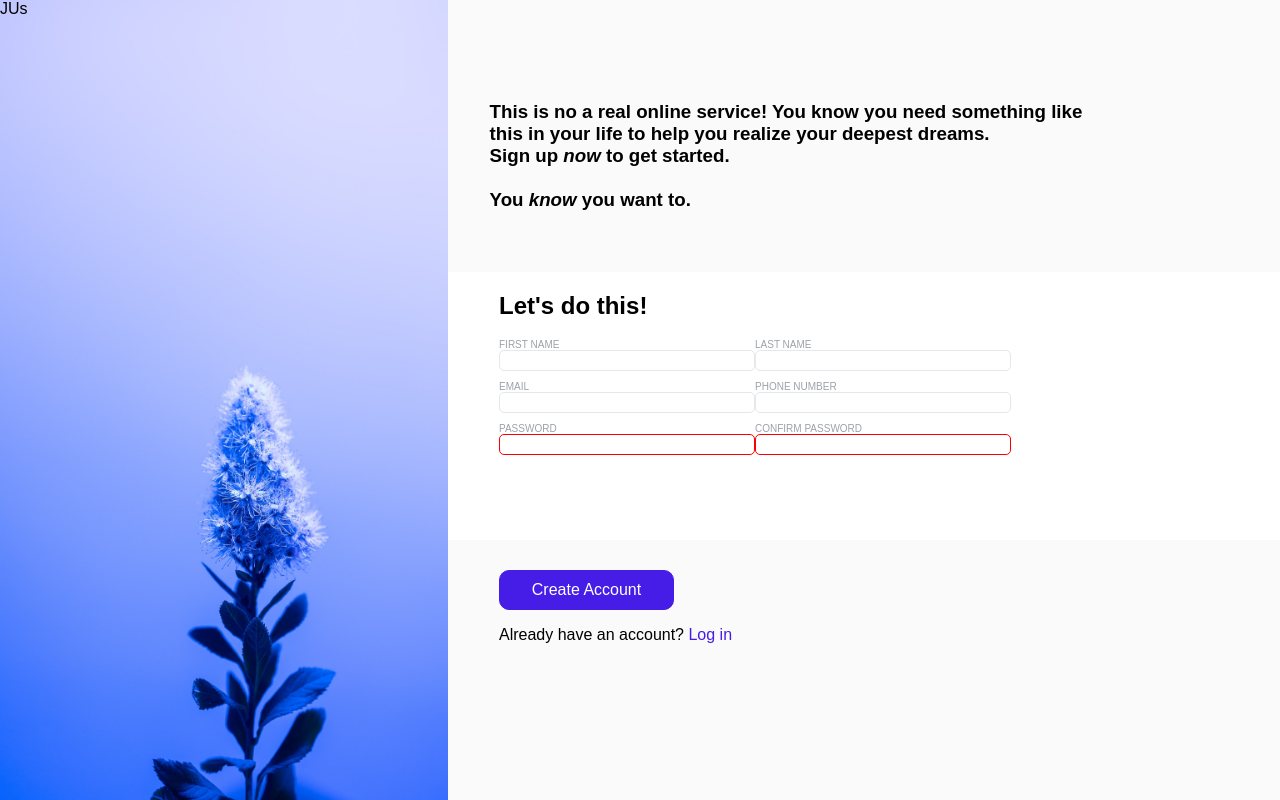
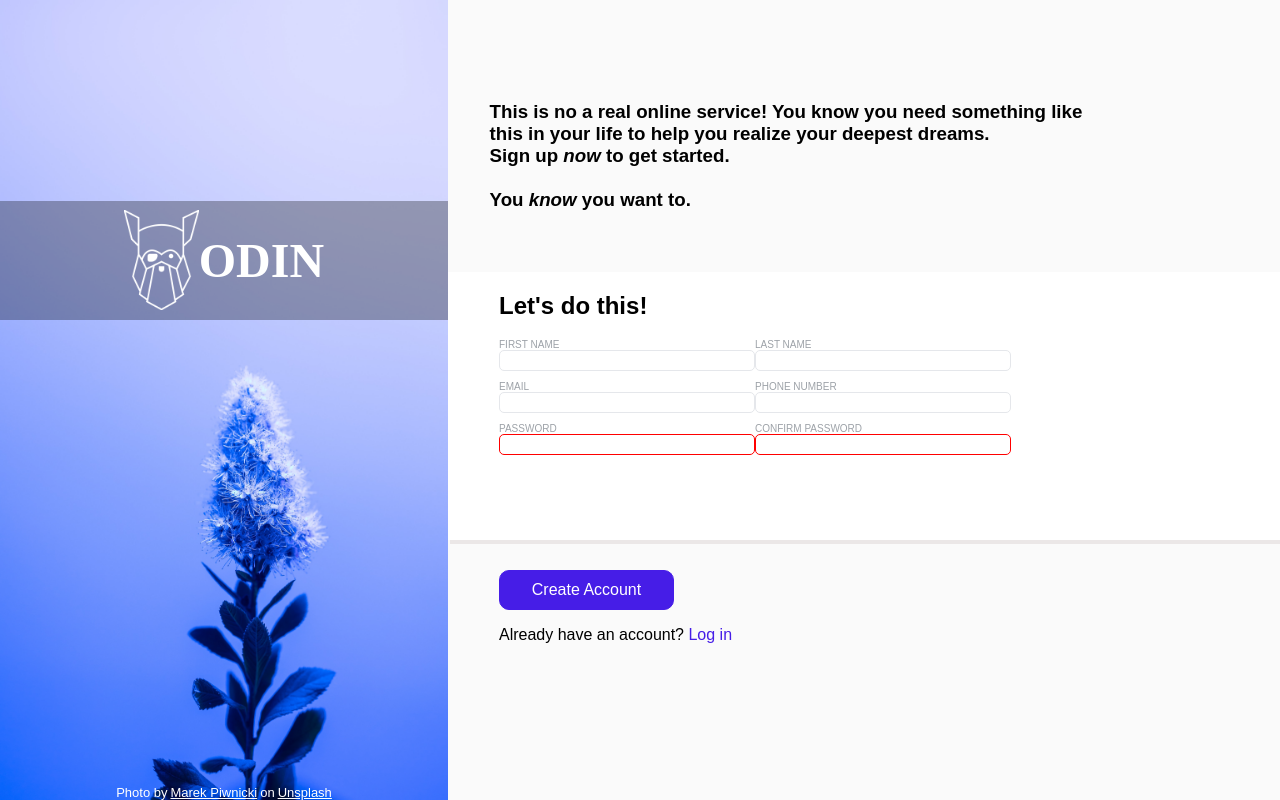
Before and after one commit to tennjugu/Sign-up-form, a plain HTML site: page index.html in a window 1280 px wide. Drawn offline with Linux system fonts and the light colour scheme.

Commit message:
add odin logo and photo credit

```diff
--- a/index.html
+++ b/index.html
@@ -8,7 +8,17 @@
 </head>
 <body>
     <div class="container">
-        <div class="image">JUs</div>
+        <div class="image">
+            <div class="logo">
+                <div class="logo-background">
+                    <img src="./img/odin.png" alt="odin logo" height="100px">
+                    <h1>ODIN</h1>
+                </div>
+            </div>
+            <div class="photo-credit">Photo by<a href="https://unsplash.com/@marekpiwnicki">
+                Marek Piwnicki </a>on<a href="https://unsplash.com/photos/a-blue-plant-with-snow-flakes-on-it-hVLBC4ltRT0"> Unsplash</a>
+            </div>
+        </div>
         <div class="form">
             <div class="form-header">
                 <h3>This is no a real online service! You know you need something like </br>
--- a/style.css
+++ b/style.css
@@ -47,6 +47,7 @@ h2{
 .form-body{
     height: 35vh;
     background: white;
+    box-shadow: 2px 4px  rgb(235, 231, 231);
 }
 
 .form-footer{
@@ -102,3 +103,36 @@ p>a{
     color: rgb(70, 29, 231);
     text-decoration: none;
 }
+
+.photo-credit,
+.photo-credit a{
+    font-size: small;
+    color: white;
+    text-align: center;
+    gap: 3px;
+}
+
+.photo-credit{
+    height: 60vh;
+    display: flex;
+    justify-content: center;
+    align-items: flex-end;
+}
+
+
+.logo{
+    height: 40vh;
+    display: flex;
+    align-items: flex-end;
+}
+
+.logo-background{
+   display: flex;
+   justify-content: center;
+   align-items: center;
+    width: 100%;
+    background: rgb(0, 0, 0, 0.3);
+    color: white;
+    font-family: Norse-Bold sans-serif;
+    font-size: 1.5em;
+}
```
